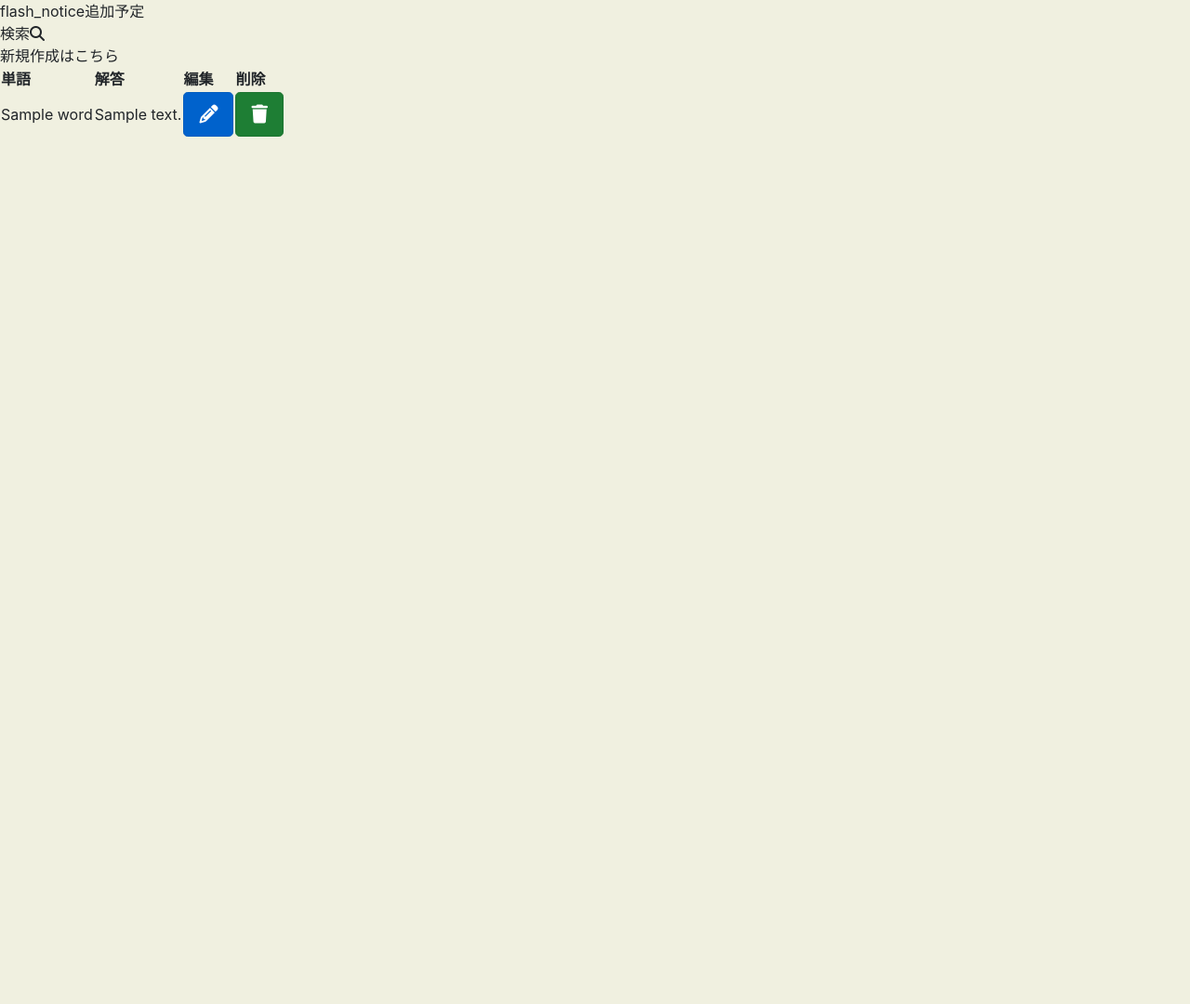
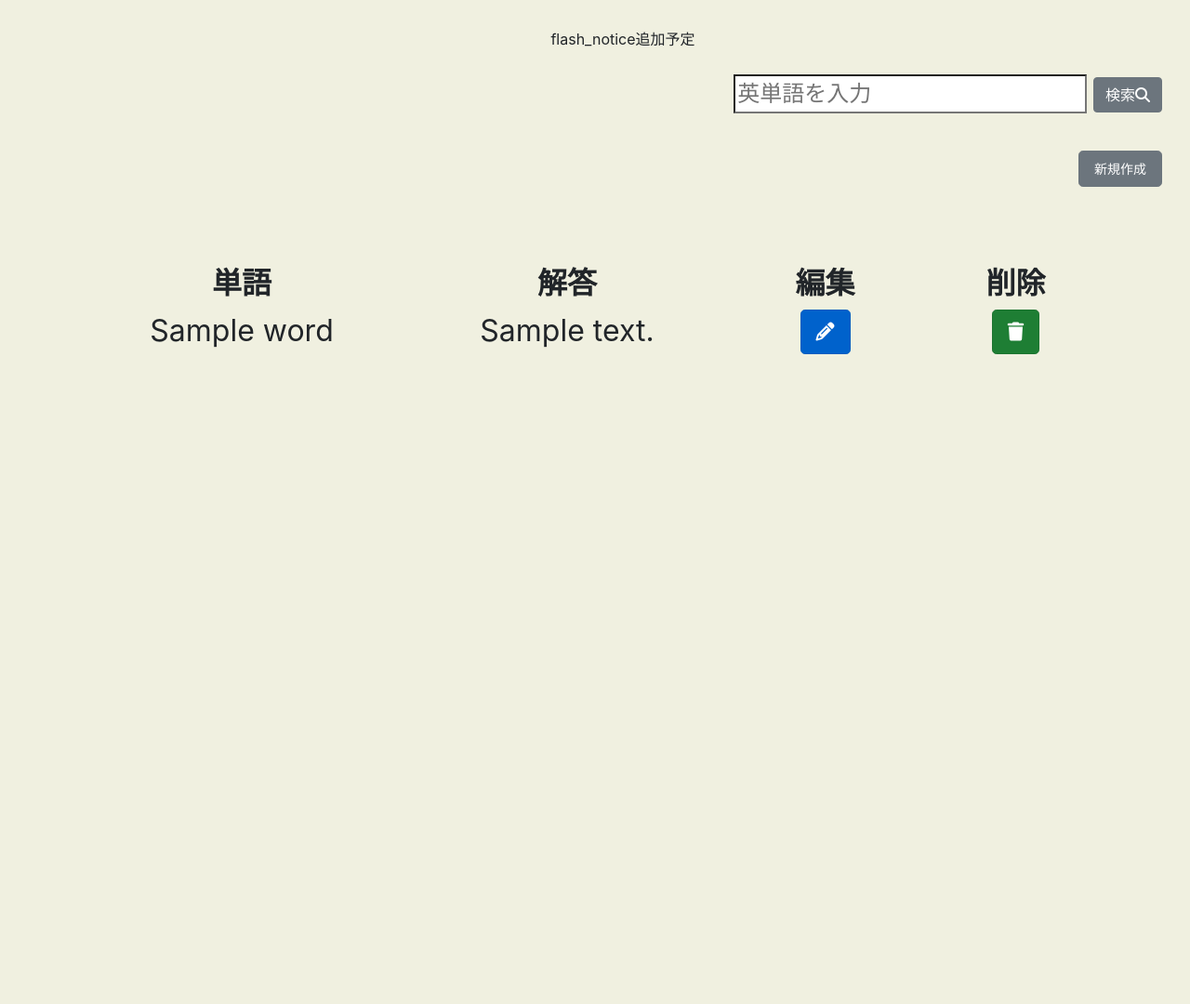
Before and after one commit to shuttleblo/IT_English, a Django app: template it_english/templates/word/word_top.html in a window 1280 px wide. Shown: the part 150-1230 px from the top of the page at 93% size. Before the commit the page ends 297 px from the top, so only its background shows below. Run offline with Django 3.2, Linux system fonts and the light colour scheme; the template is opened without the code that fills it: most values are stand-ins (such as "Sample title", 1, 10 or a date in 2020); some libraries are stand-ins or nearby versions.

Commit message:
word_toppage_add1

```diff
--- a/it_english/static/css/word/word.css
+++ b/it_english/static/css/word/word.css
@@ -1,6 +1,6 @@
 header{
   background-color: #A3A387;
-  width: auto;
+  width: 100%;
   height: 150px;
 
 }
@@ -28,11 +28,48 @@ body {
 }
 
 .flash_notice{
+  margin:30px;
+  height: 20px;
   width: 100%;
   text-align: center;
 
 }
-.edit_button{
-  font-size: 64px;
-  width: 150px;
+
+.search_create{
+  height: 200px;
+
+
 }
+
+.create_button{
+  font-size: 14px;
+  text-align: right;
+  margin: 40px 0;
+
+}
+.search{
+  font-size: 24px;
+  text-align: right;
+  margin: 30px;
+}
+
+.container{
+  height: 800px;
+  width: 100%;
+  font-size: 32px;
+  text-align: center;
+
+}
+
+table{
+  table-layout: fixed;
+  width: 100%;
+}
+
+.word{
+  width:350px;
+}
+
+.answer{
+  width:350px;
+}
--- a/it_english/templates/word/word_top.html
+++ b/it_english/templates/word/word_top.html
@@ -7,33 +7,42 @@
 {% endblock %}
 {% block body %}
 
-<div　class='flash_notice'>
+<div class='flash_notice'>
   flash_notice追加予定
 </div>
-<div class='seach'>
+<div class='search_create'>
+
+<form action='' method="post" class='search'>
+<input type='search' name='search' placeholder="英単語を入力">
+<button type='submit' class="btn btn-secondary">
   検索<i class="fas fa-search"></i>
+</button>
+
+<div>
+<button type="button" class="btn btn-secondary btn-lg create_button">新規作成</button>
+</div>
 </div>
 
-<div>新規作成はこちら</div>
-
+<div class='container'>
 <table>
-<tr>
-<th>単語</th>
-<th>解答</th>
-<th>編集</th>
-<th>削除</th>
+<tr class="title">
+<th class='word'>単語</th>
+<th class='answer'>解答</th>
+<th class='egit'>編集</th>
+<th class='delete'>削除</th>
 </tr>
 
 {% for list in lists %}
 <tr>
-  <td>{{ list.word }}</td>
+  <td id=>{{ list.word }}</td>
   <td>{{ list.answer }}</td>
   <td><a href="{% url 'edit' list.pk %}" class="btn btn-primary btn-lg active" role="button" aria-disabled="true"><i class="fas fa-pencil-alt"></i></a></td>
-  <td><a href="{% url 'create' list.pk %}" class="btn btn-success btn-lg active" role="button" aria-disabled="true"><i class="fas fa-trash"></i></a></td>
+  <td><a href="{% url 'delete' list.pk %}" class="btn btn-success btn-lg active" role="button" aria-disabled="true"><i class="fas fa-trash"></i></a></td>
 
 </tr>
 {% endfor %}
 </table>
+</div>
 
 
 {% endblock %}
```
Also changed, not shown: it_english/templates/word/word_create.html (+9 -0 lines), it_english/templates/word/word_edit.html (+10 -0 lines).
